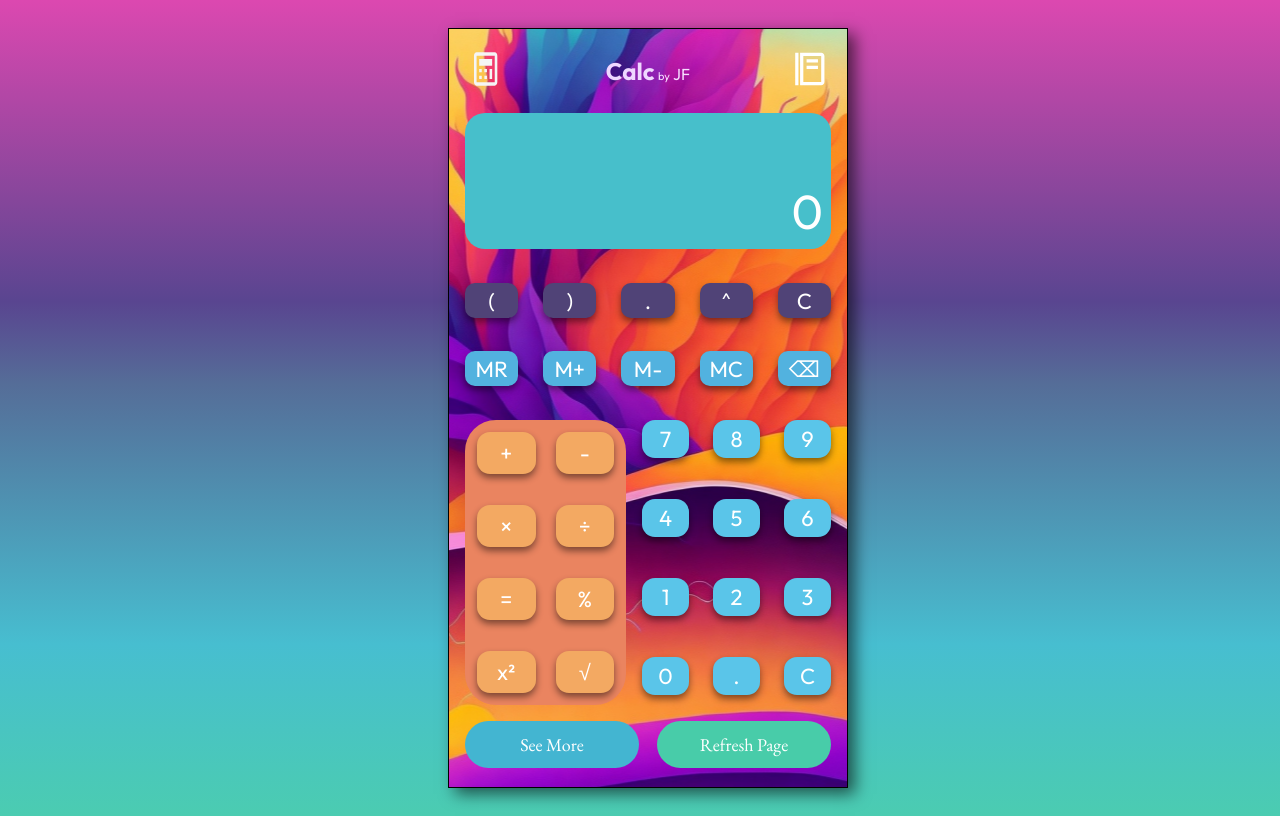
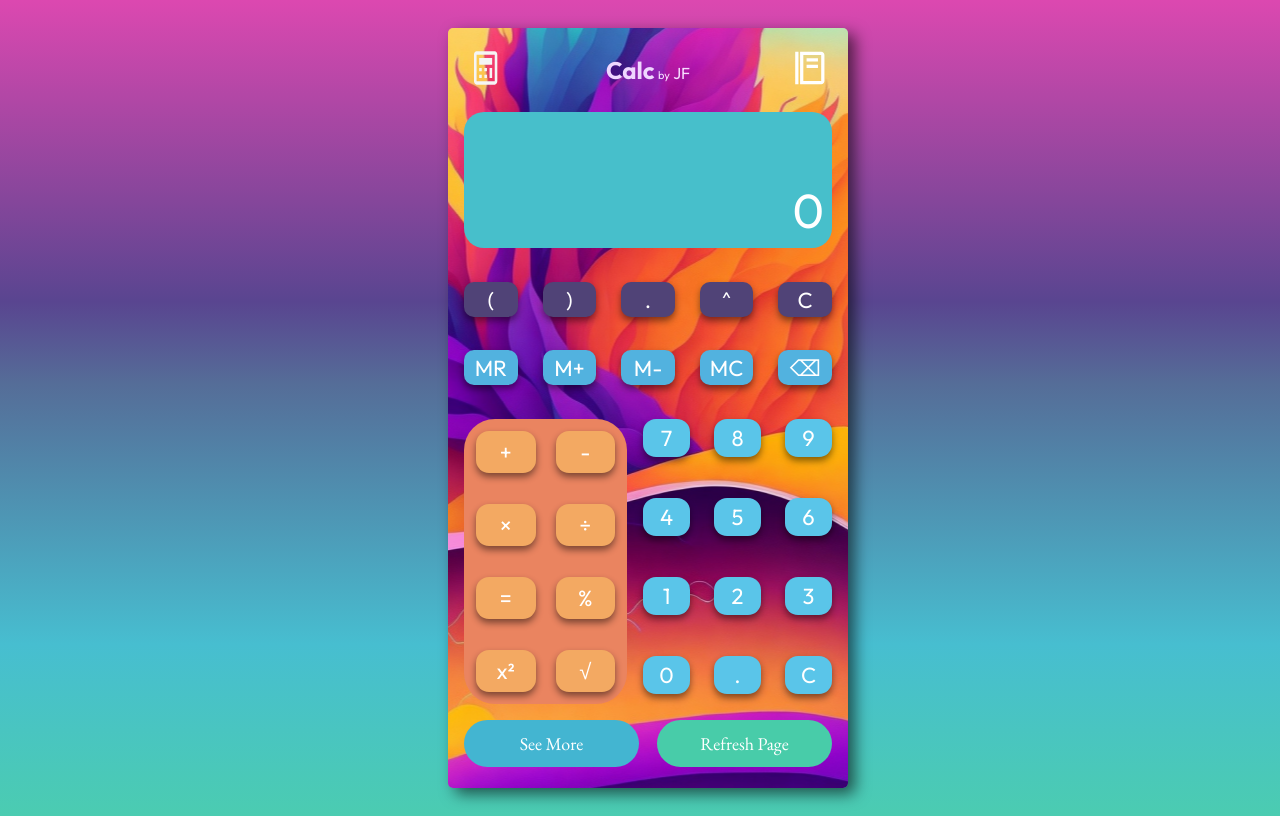
Before and after one commit to jonnfrancis/calculator, a plain HTML site: page index.html in a window 1280 px wide. Drawn offline with nearby package versions, Linux system fonts and the light colour scheme.

Commit message:
Updated Main body

```diff
--- a/style.css
+++ b/style.css
@@ -63,13 +63,13 @@ body {
   );
 }
 main {
-  width: min(25rem, 100% - 2rem);
+  width: min(25rem);
   background-image: url("./media/bg.png");
   background-size: auto;
   background-repeat: no-repeat;
   background-position: center;
   height: 95vh;
-  border: 1px solid #000;
+  border-radius: 5px;
   box-shadow: 7px 6px 15px 0px rgba(0, 0, 0, 0.59);
 }
 .header {
```
